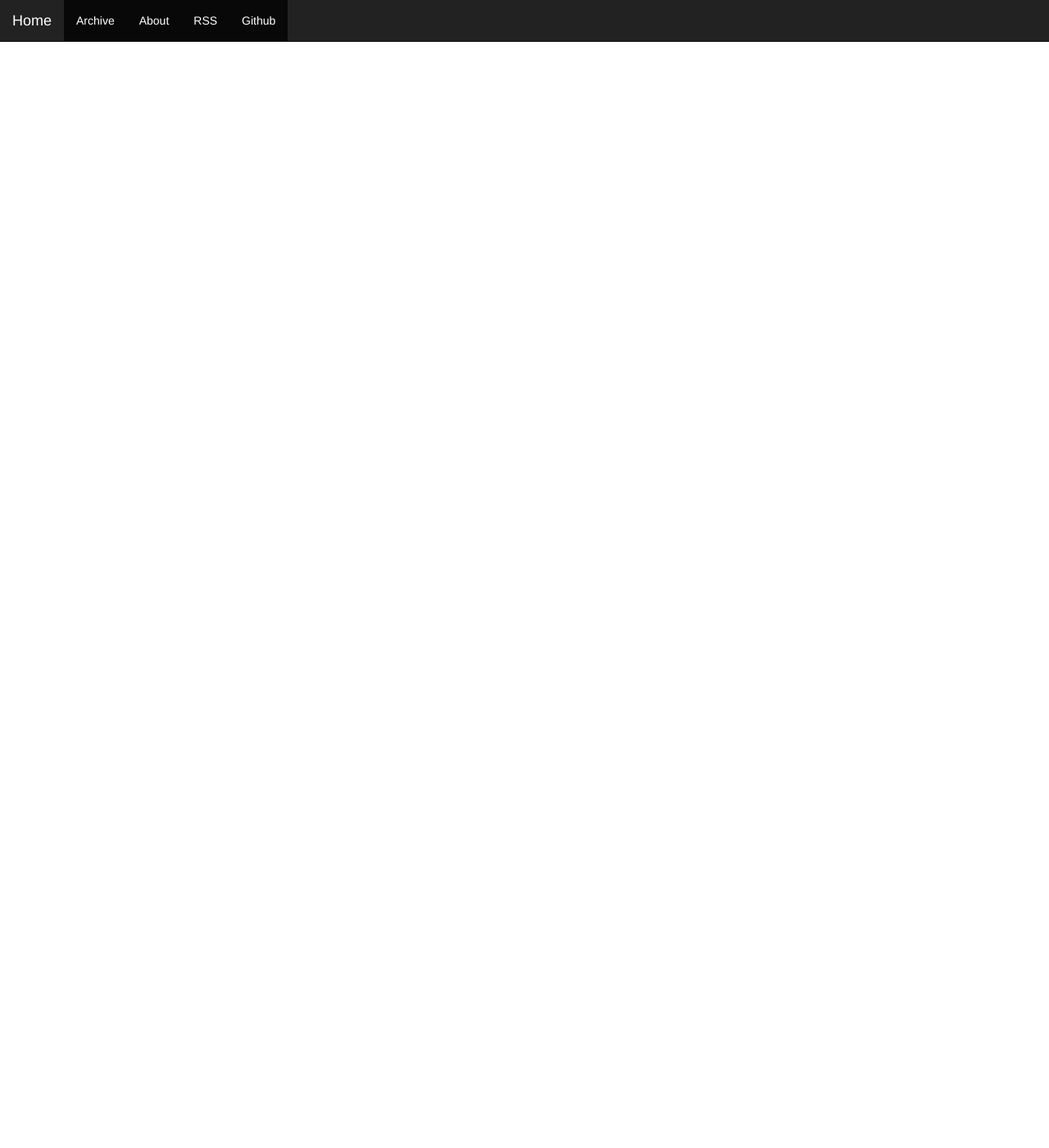
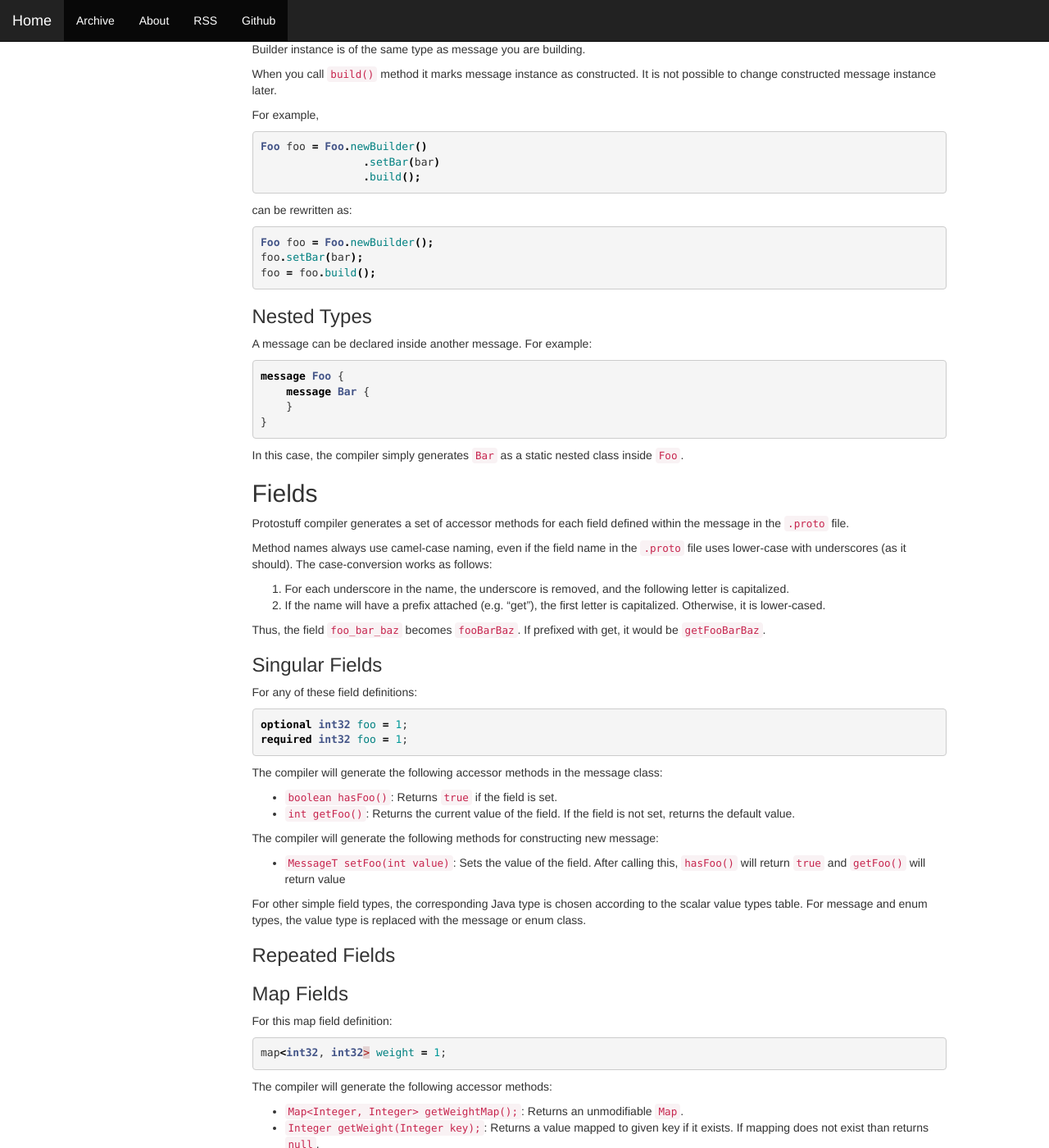
Before and after one commit to protostuff/protostuff.github.io, a Jekyll site: the page built from documentation/compiler/java-api.md, in a window 1280 px wide and 1400 px high, scrolled down 1576 px. Shown: the whole window at 82% size. Built offline with Jekyll 4.4.1, drawn with Linux system fonts in a browser that asks for light colours; some of the changed text lies outside the part shown.

Commit message:
Update java API documentation for new generator - add maps

```diff
--- a/documentation/compiler/java-api.md
+++ b/documentation/compiler/java-api.md
@@ -4,17 +4,185 @@ title: Java Generated Code
 permalink: /documentation/compiler/java/generated-code
 ---
 
-1. TOC
+* Table of Contents
 {:toc}
+
+## Overview
+
+This page describes Java code generated by `protostuff-compiler`.
 
 ## Compiler Invocation
 
+### Command Line
+
+### Maven Projects
+
+### Ant Projects
+
+### Gradle Projects
+
+## Compiler Options
+
+| Option             | Description                                             |
+|--------------------|---------------------------------------------------------|
+| `java_package`     | See [Packages](#packages) section.                      |
+| TBD                | TBD                                                     |
 
 ## Packages
 
 ## Messages
 
+Given a simple message declaration:
+
+~~~proto
+message Foo {}
+~~~
+
+The `protostuff-compiler` generates a class called `Foo`, which implements the
+`Message` interface. The class is declared `final`; no further subclassing is
+allowed.
+
+The `Message` interface defines single method:
+
+~~~java
+public Schema<T> cachedSchema();
+~~~
+
+It returns a `Schema` instance for this class.
+
+In addition, `Foo` class defines the following static methods:
+
+* `public static Foo newBuilder()` - creates a new builder instance (described
+  below).
+* `public static Schema<SimpleMessage> getSchema()` - returns `Schema` instance
+  for this class, same as non-static method `cachedSchema()`.
+
+### Builders
+
+Classes generated by `protostuff-compiler` are effectively immutable. It means
+that it is not possible to change message after it is constructed.
+
+However, they are not fully immutable in java terms - fields are not marked as
+`final`. It is a compromise between safety and performance. We do not want to
+allow people modify message instances, but also we do not want to make a full
+copy in the builder.
+
+To construct a message object, you need to use a builder instance. Each message
+class has static method to obtain the builder instance - `newBuilder()`.
+
+Builder instance is of the same type as message you are building.
+
+When you call `build()` method it marks message instance as constructed. It is
+not possible to change constructed message instance later.
+
+For example,
+
+~~~java
+Foo foo = Foo.newBuilder()
+                .setBar(bar)
+                .build();
+~~~
+
+can be rewritten as:
+
+~~~java
+Foo foo = Foo.newBuilder();
+foo.setBar(bar);
+foo = foo.build();
+~~~
+
+
+### Nested Types
+
+A message can be declared inside another message. For example:
+
+~~~proto
+message Foo {
+    message Bar {
+    }
+}
+~~~
+
+In this case, the compiler simply generates `Bar` as a static nested class
+inside `Foo`.
+
 ## Fields
+
+Protostuff compiler generates a set of accessor methods for each field defined
+within the message in the `.proto` file.
+
+Method names always use camel-case naming, even if the field name in the
+`.proto` file uses lower-case with underscores (as it should). The
+case-conversion works as follows:
+
+1. For each underscore in the name, the underscore is removed, and the following
+   letter is capitalized.
+2. If the name will have a prefix attached (e.g. "get"), the first letter is
+   capitalized. Otherwise, it is lower-cased.
+
+Thus, the field `foo_bar_baz` becomes `fooBarBaz`. If prefixed with get, it
+would be `getFooBarBaz`.
+
+### Singular Fields
+
+For any of these field definitions:
+
+~~~proto
+optional int32 foo = 1;
+required int32 foo = 1;
+~~~
+
+The compiler will generate the following accessor methods in the message class:
+
+* `boolean hasFoo()`: Returns `true` if the field is set.
+* `int getFoo()`: Returns the current value of the field. If the field is not
+  set, returns the default value.
+
+The compiler will generate the following methods for constructing new message:
+
+* `MessageT setFoo(int value)`: Sets the value of the field. After calling
+  this, `hasFoo()` will return `true` and `getFoo()` will return value
+
+For other simple field types, the corresponding Java type is chosen according to
+the scalar value types table. For message and enum types, the value type is
+replaced with the message or enum class.
+
+### Repeated Fields
+
+### Map Fields
+
+For this map field definition:
+
+~~~proto
+map<int32, int32> weight = 1;
+~~~
+
+The compiler will generate the following accessor methods:
+
+* `Map<Integer, Integer> getWeightMap();`: Returns an unmodifiable `Map`.
+* `Integer getWeight(Integer key);`: Returns a value mapped to given key if it
+  exists. If mapping does not exist than returns `null`.
+
+The compiler will generate the following methods for constructing new message:
+
+* `MessageT setWeightMap(Map<Integer, Integer> map)`: Sets the value of this map.
+* `MessageT putWeight(Integer key, Integer value)`: Adds a mapping for given key
+   and value pair.
+* `MessageT putAllWeight(Map<Integer, Integer> map)`: Adds all mappings from the
+  given map.
+
+### Embedded Message Fields
+
+For message types, setFoo() also accepts an instance of the message's builder type as the parameter. This is just a shortcut which is equivalent to calling .build() on the builder and passing the result to the method.
+
+If the field is not set, getFoo() will return a Foo instance with none of its fields set (possibly the instance returned by Foo.getDefaultInstance()).
+
+In addition, the compiler generates two accessor methods that allow you to access the relevant subbuilders for message types. The following method is generated in both the message class and its builder:
+
+FooOrBuilder getFooOrBuilder(): Returns the builder for the field, if it already exists, or the message if not.
+The compiler generates the following method only in the message's builder.
+
+Builder getFooBuilder(): Returns the builder for the field.
 
 ## Oneof
 
```
